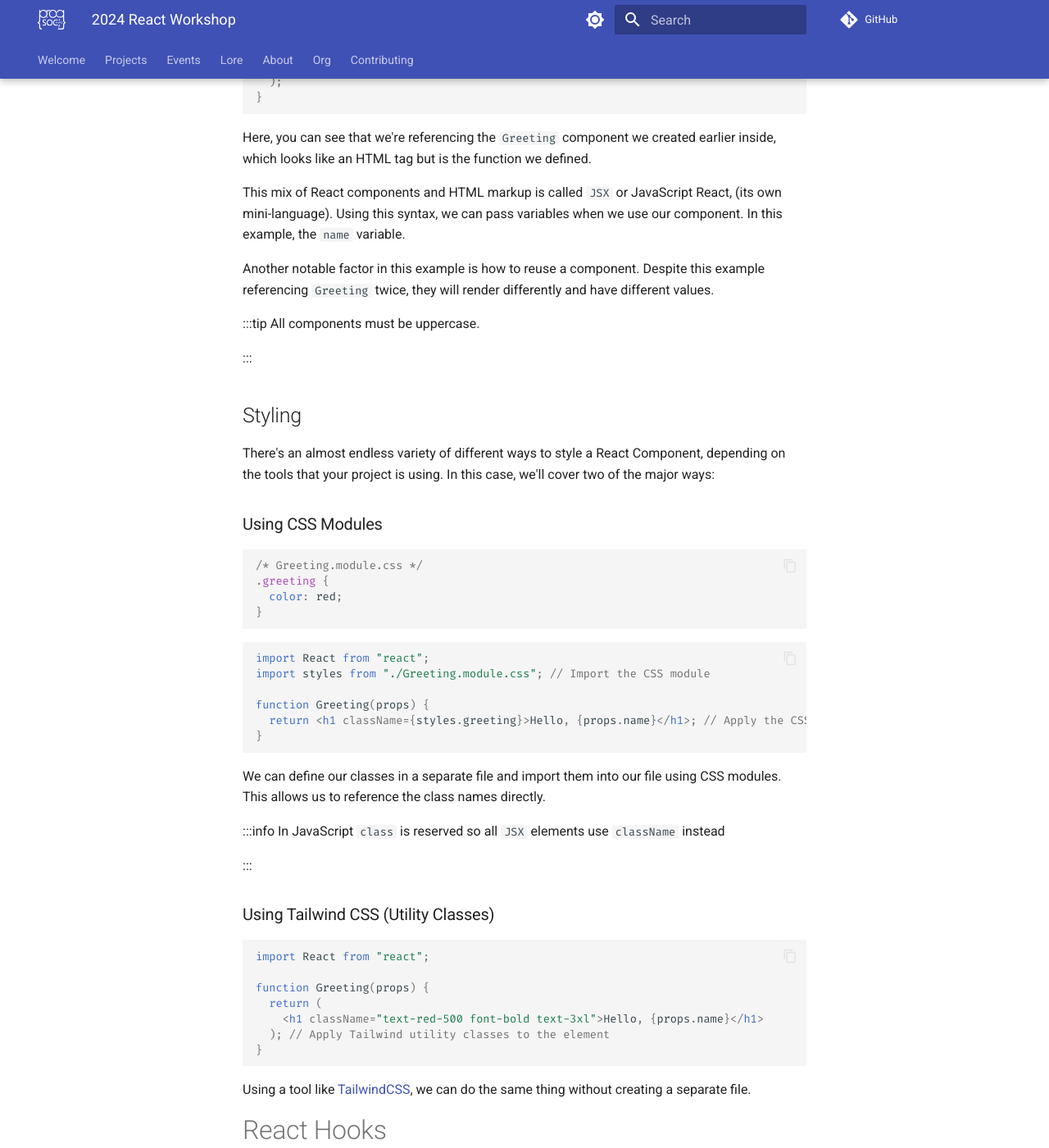
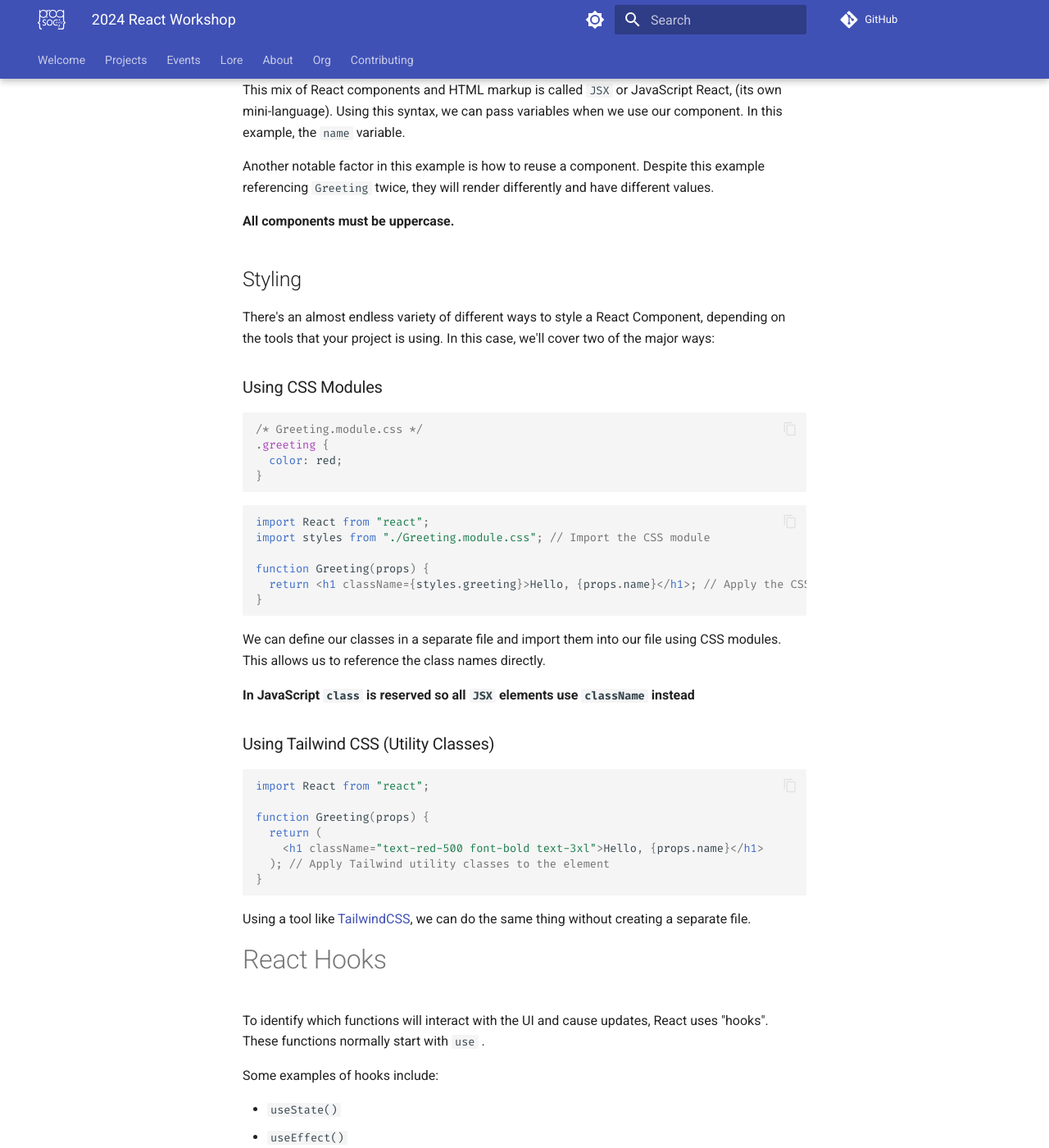
Before and after one commit to ProgSoc/Docs, an MkDocs documentation site: the page built from docs/events/2024/2024-react-workshop/2024-react-workshop.md, in a window 1280 px wide and 1400 px high, scrolled down 3250 px. Shown: the whole window at 82% size. Built offline with MkDocs 1.6.1 and Material for MkDocs 9.7.7, drawn with Linux system fonts in a browser that asks for light colours; comment, search, counter and statistics services are not loaded; some of the changed text lies outside the part shown.

Commit message:
fix some formatting

```diff
--- a/docs/events/2024/2024-react-workshop/2024-react-workshop.md
+++ b/docs/events/2024/2024-react-workshop/2024-react-workshop.md
@@ -14,26 +14,17 @@
 
 Using this online development environment means you don't need to set up any software on your computer besides the browser you already have!
 
-:::info
-<https://stackblitz.com/github/ProgSoc/2024ReactWorkshop>
-
-:::
+https://stackblitz.com/github/ProgSoc/2024ReactWorkshop
 
 ## Discord
 
 For this workshop there's a discord channel where you can ask any questions.
 
-:::info
-<https://discord.com/channels/504971400394702858/1298453195374460928>
-
-:::
+https://discord.com/channels/504971400394702858/1298453195374460928
 
 ## React Docs
 
-:::info
-<https://react.dev/>
-
-:::
+https://react.dev/
 
 # What is React, and why is it important?
 
@@ -135,10 +126,8 @@
 
 Another notable factor in this example is how to reuse a component. Despite this example referencing `Greeting` twice, they will render differently and have different values.
 
-:::tip
-All components must be uppercase.
 
-:::
+**All components must be uppercase.**
 
 ## Styling
 
@@ -164,10 +153,8 @@
 
 We can define our classes in a separate file and import them into our file using CSS modules. This allows us to reference the class names directly.
 
-:::info
-In JavaScript `class` is reserved so all `JSX` elements use `className` instead
 
-:::
+**In JavaScript `class` is reserved so all `JSX` elements use `className` instead**
 
 ### Using Tailwind CSS (Utility Classes)
 
@@ -301,7 +288,9 @@
 
 Client-side rendering is the default for React as it doesn't require a backend server and just outputs a bunch of static files. One notable aspect is that the very first request you'll get when accessing a CSR React App is that all that's there is a very bare-bones `index.html` file with a `div` an element like this:
 
-![Screenshot of a Client-Side Rendered React Application's first request](attachments/4b75cdb0-decd-4786-929e-05b032840f20.png)In CSR, you specify the `id` of the root element. Then, using JavaScript, React will build the entire application inside that `div` element.
+![Screenshot of a Client-Side Rendered React Application's first request](attachments/4b75cdb0-decd-4786-929e-05b032840f20.png)
+
+In CSR, you specify the `id` of the root element. Then, using JavaScript, React will build the entire application inside that `div` element.
 
 The disadvantage of this is that the device has to do a lot of work building your application on the fly. This sometimes means that web crawlers won't see your application's content and just that empty `div`.
 
```
